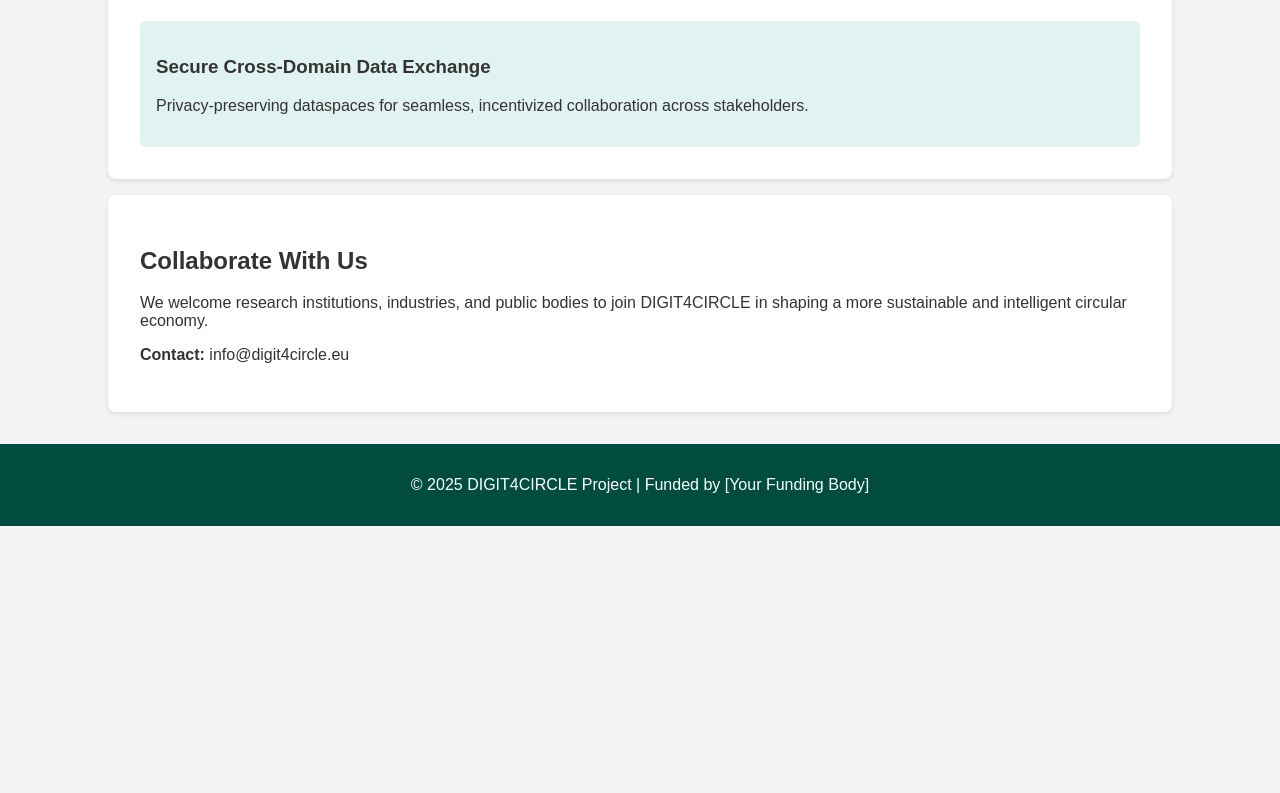
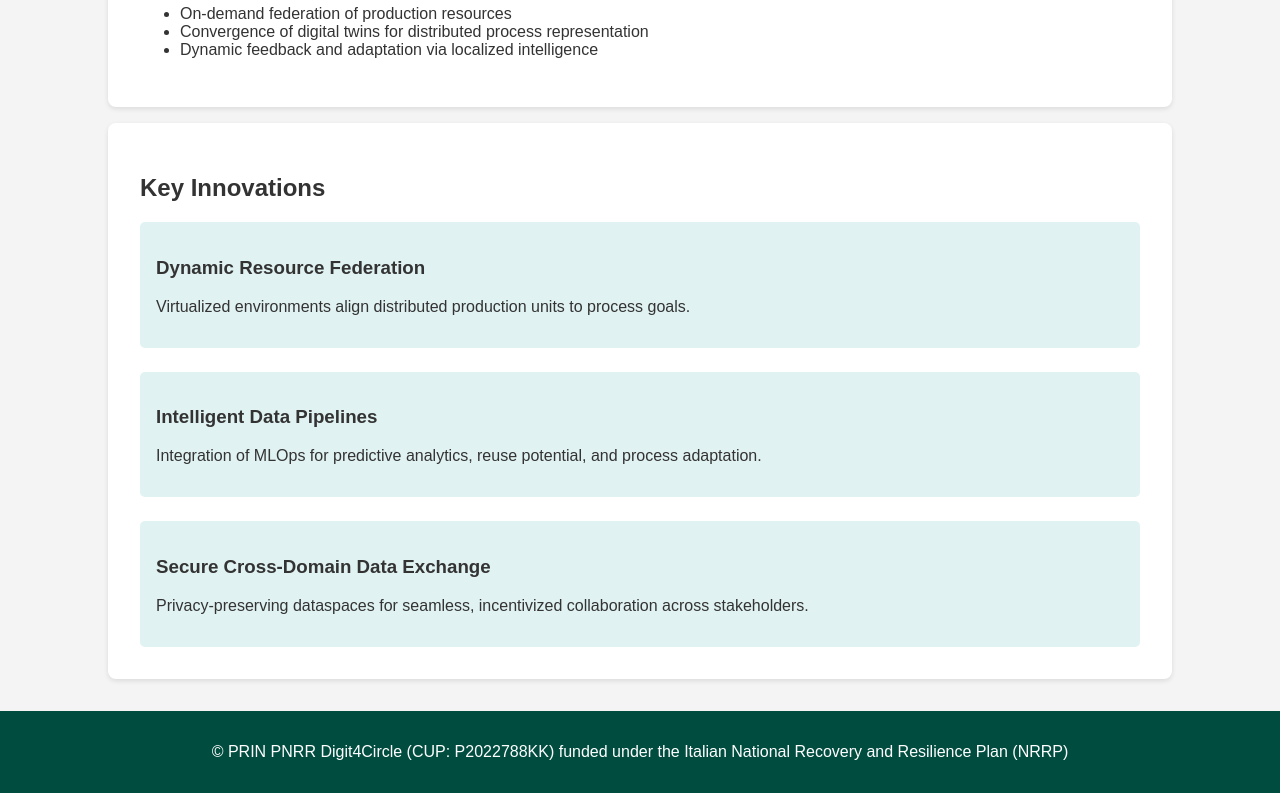
Before and after one commit to digit4circle/prinpnrr2022, a plain HTML site: page index.html in a window 1280 px wide. Shown: the part 1075-1868 px from the top of the page. Before the commit the page ends 1601 px from the top, so only its background shows below. Drawn offline with Linux system fonts and the light colour scheme.

Commit message:
Update index.html

```diff
--- a/index.html
+++ b/index.html
@@ -3,7 +3,7 @@
 <head>
   <meta charset="UTF-8" />
   <meta name="viewport" content="width=device-width, initial-scale=1.0" />
-  <title>DIGIT4CIRCLE</title>
+  <title>PRIN PNRR Digit4Circle</title>
 </head>
 <body style="font-family: Arial, sans-serif; margin: 0; padding: 0; background-color: #f4f4f4; color: #333;">
   <header style="background-color: #00695c; color: white; padding: 2rem 1rem; text-align: center;">
@@ -23,6 +23,7 @@
     <p>
       DIGIT4CIRCLE introduces a dynamic middleware architecture and digital twin models to connect application islands and optimize circular production processes. The project enables intelligent feedback, MLOps integration, and secure data exchange for more sustainable industrial ecosystems.
     </p>
+    <img src="digit4circle_concept.png" alt="Digit4Circle" style="width: 100%; max-width: 600px; display: block; margin: 2rem auto; border: 1px solid #ccc; border-radius: 8px;" />
   </section>
 
   <section id="architecture" style="padding: 2rem; background-color: white; margin: 1rem auto; max-width: 1000px; border-radius: 8px; box-shadow: 0 2px 5px rgba(0,0,0,0.1);">
@@ -55,16 +56,8 @@
     </div>
   </section>
 
-  <section id="collaborate" style="padding: 2rem; background-color: white; margin: 1rem auto; max-width: 1000px; border-radius: 8px; box-shadow: 0 2px 5px rgba(0,0,0,0.1);">
-    <h2>Collaborate With Us</h2>
-    <p>
-      We welcome research institutions, industries, and public bodies to join DIGIT4CIRCLE in shaping a more sustainable and intelligent circular economy.
-    </p>
-    <p><strong>Contact:</strong> info@digit4circle.eu</p>
-  </section>
-
   <footer style="background-color: #004d40; color: white; text-align: center; padding: 1rem; margin-top: 2rem;">
-    <p>&copy; 2025 DIGIT4CIRCLE Project | Funded by [Your Funding Body]</p>
+    <p>&copy; PRIN PNRR Digit4Circle (CUP: P2022788KK) funded under the Italian National Recovery and Resilience Plan (NRRP)</p>
   </footer>
 </body>
 </html>
```
